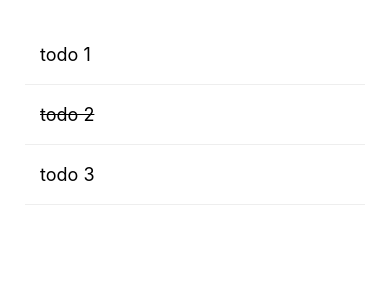
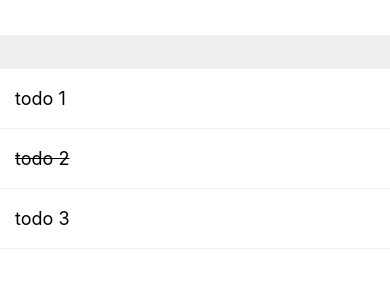
Before and after one commit to tatooin6/react-redux-native, a React Native app: screen / in a window 390 px wide. Shown: the top 300 px of the page. Built offline with nearby package versions, Linux system fonts and the light colour scheme.

Commit message:
135 Agregando todos al listado parte 1

```diff
--- /dev/null
+++ b/src/components/Input.js
@@ -0,0 +1,23 @@
+import React from 'react'
+import { TextInput, StyleSheet } from 'react-native'
+
+const styles = StyleSheet.create({
+  input: {
+    backgroundColor: '#eee',
+    height: 34,
+    alignSelf: 'stretch', // para usar todo el ancho de la pantalla
+    padding: 8,
+  },
+})
+
+const Input = ({ onChange, value }) => {
+  return (
+    <TextInput
+      onChangeText={onChange}
+      style={styles.input}
+      value={value}
+    />
+  )
+}
+
+export default Input
--- a/src/index.js
+++ b/src/index.js
@@ -1,12 +1,13 @@
-import React from 'react'
+import React, {useState} from 'react'
 import { StyleSheet, View, FlatList } from 'react-native';
 import { connect } from 'react-redux'
 import ListItem from './components/ListItem'
-import { complete } from './reducers/todos'
+import Input from './components/Input'
+import { complete, submit } from './reducers/todos'
 
 const styles = StyleSheet.create({
   container: {
-    margin: 25,
+    marginTop: 35,
     flex: 1,
     backgroundColor: '#fff',
     alignItems: 'flex-start',
@@ -17,9 +18,18 @@ const styles = StyleSheet.create({
   }
 });
 
-const App = ({ data, complete }) => {
+// este submit es el que viene del mapDispatchToProps
+const App = ({ data, complete, submit }) => {
+  const [value, setValue] = useState('')
+
+  const handleChange = (val) => {
+    console.log(val)
+    setValue(val)
+  }
+
   return (
     <View style={styles.container}>
+      <Input onChange={handleChange} value={value}/>
       <FlatList
         style={styles.list}
         data={data}
@@ -45,7 +55,8 @@ const mapStateToProps = state => {
 // objeto contiene las propiedades que se quiere en el componente de App
 // este objeto se lo manda con sus argumentos al componente
 const mapDispatchToProps = dispatch => ({
-  complete: (id) => dispatch(complete(id)) // complete es un action Creator
+  complete: (id) => dispatch(complete(id)), // complete es un action Creator
+  submit: (val) => dispatch(submit(val)),
 })
 
 // primera vez que llamamos a connect le pasamos mapStateToProps
```
